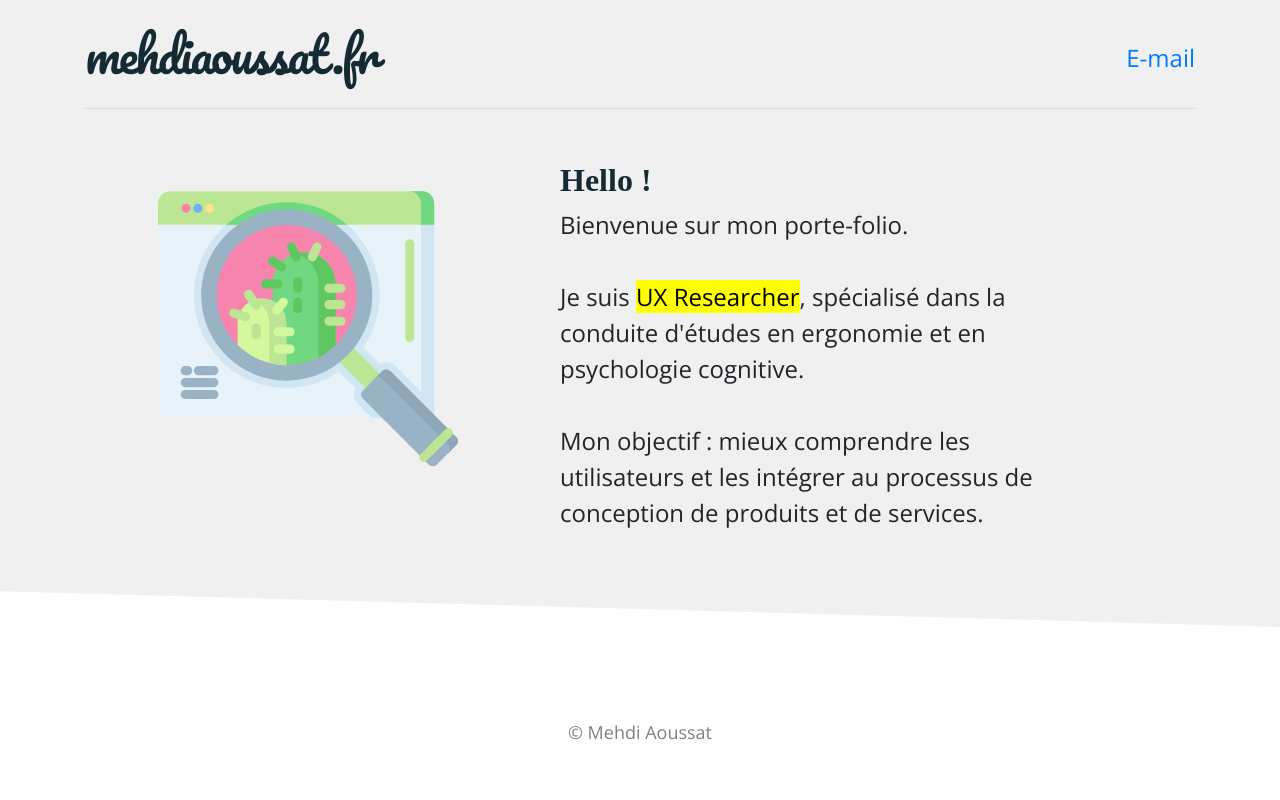
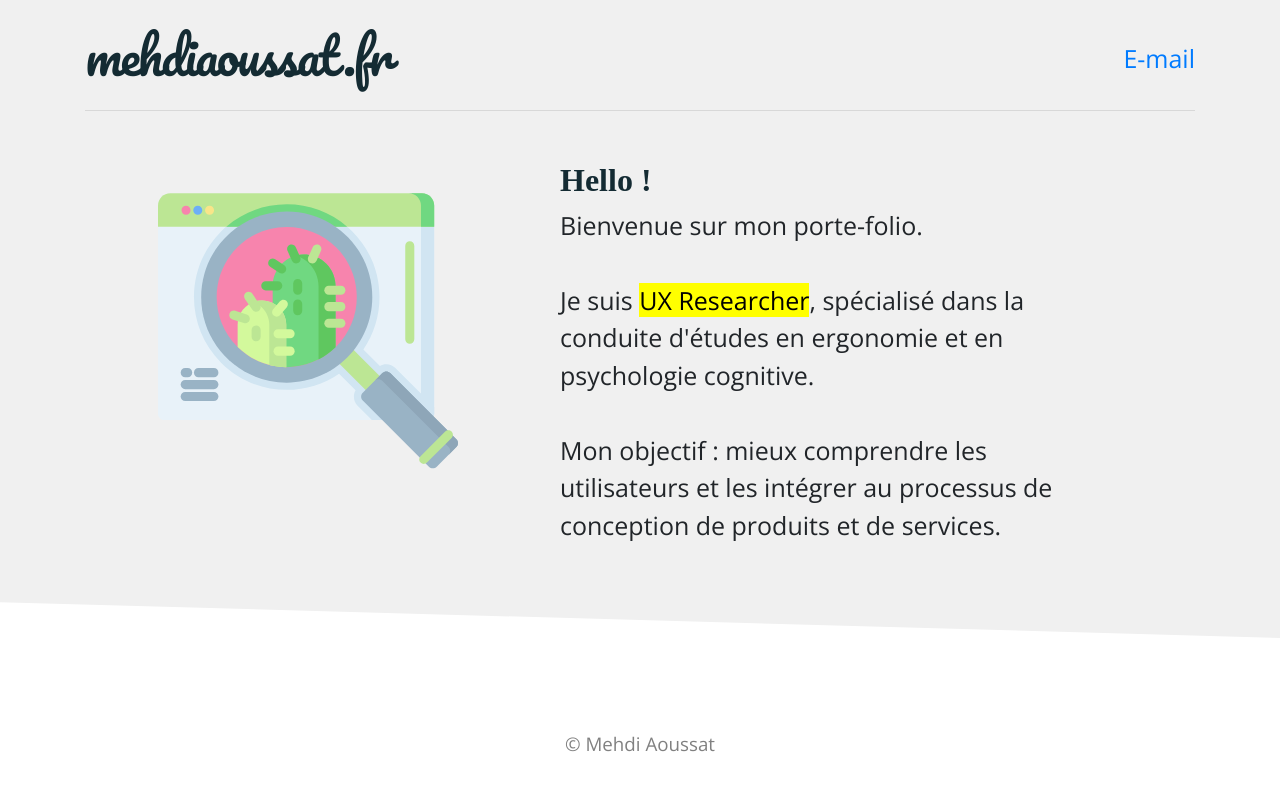
Before and after one commit to docteur-bob/personalsite, a Django app: page / in a window 1280 px wide. Run offline with Django 3.2, Linux system fonts and the light colour scheme; data that the repository does not hold is empty; some libraries are stand-ins or nearby versions; some web fonts are replaced.

Commit message:
pythonanywhere

```diff
--- a/book/static/css/book.css
+++ b/book/static/css/book.css
@@ -4,7 +4,7 @@
 
 body {
 	font-family:"open sans" ;
-	font-size:1.5em;
+	font-size:25px;
 
 }
 
```
